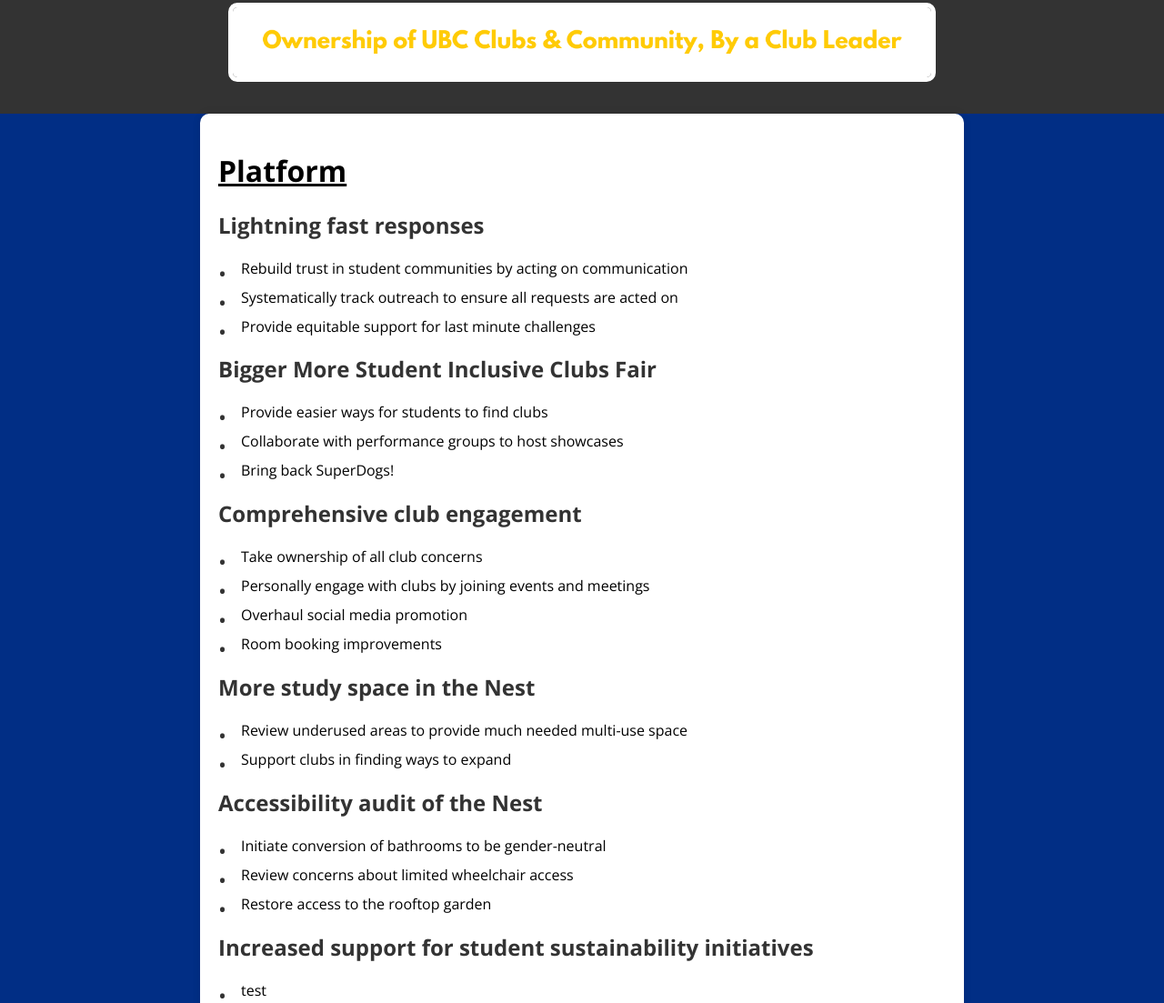
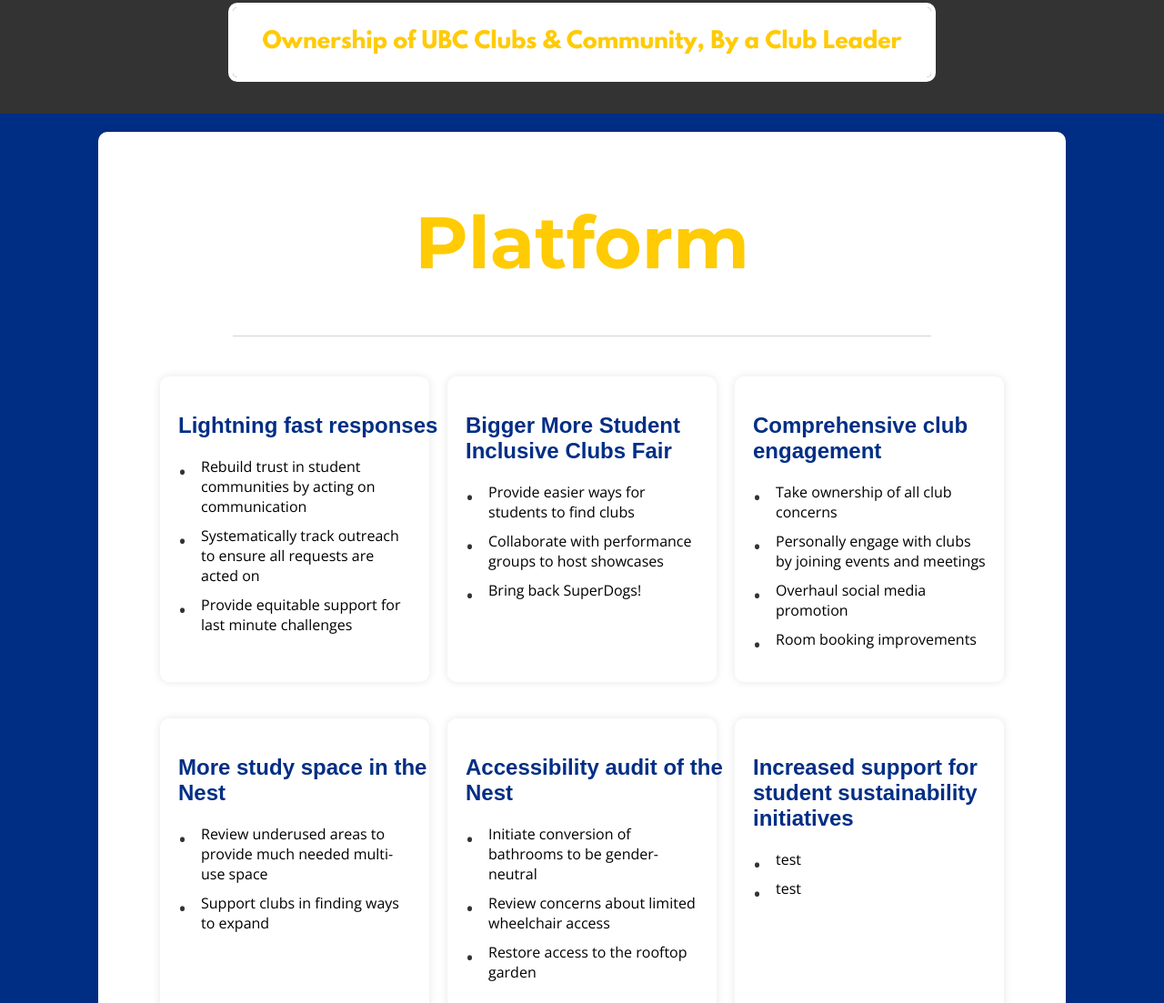
Before and after one commit to Stephr1/Stephr1.github.io, a plain HTML site: page index.html in a window 1280 px wide. Shown: the part 342-1445 px from the top of the page at 91% size. Drawn offline with nearby package versions, Linux system fonts and the light colour scheme.

Commit message:
Update index.html

```diff
--- a/index.html
+++ b/index.html
@@ -1,19 +1,23 @@
 <!DOCTYPE html>
 <html lang="en">
-
 <head>
     <meta charset="UTF-8">
     <meta name="viewport" content="width=device-width, initial-scale=1.0">
     <title>Student Election Campaign</title>
     <link href="https://fonts.googleapis.com/css2?family=Open+Sans:wght@400;700&display=swap" rel="stylesheet">
+    <link rel="preconnect" href="https://fonts.gstatic.com">
+    <link href="https://fonts.googleapis.com/css2?family=Russo+One&display=swap" rel="stylesheet">
+    <link href="https://fonts.googleapis.com/css2?family=Montserrat:wght@400;700&display=swap" rel="stylesheet">
     <style>
         body {
             font-family: 'Open Sans', sans-serif;
             margin: 0;
             padding: 0;
-            background-color: #012e85;
+            background-color: #012E85;
         }
-
+        .campaign-container{
+            padding-top:20px;
+        }
         .campaign-header {
             text-align: center;
             padding: 20px 0;
@@ -22,7 +26,6 @@
             max-width: 100%; /* Set a maximum width for the header */
             box-sizing: border-box;
         }
-
         .profile-picture, .caption-image {
             max-width: 60%; /* Use the same max-width for both images */
             height: auto;
@@ -31,43 +34,34 @@
             margin-bottom: 10px;
             background-color: transparent; /* Remove the grey background */
         }
-
         .campaign-info h1 {
             color: #333;
         }
-
         .campaign-info p {
             margin: 10px 0;
         }
-
-
-
         .campaign-list {
             text-align: left; /* Left-align the content in the campaign list */
             margin: 0 auto; /* Center the campaign list */
-            max-width: 800px; /* Limit the maximum width for better readability */
+            max-width: 80%; /* Limit the maximum width for better readability */
             padding: 20px;
             margin-bottom: 25px;
             background-color: #fff;
             border-radius: 10px;
             box-shadow: 0 0 10px rgba(0, 0, 0, 0.1);
         }
-
         .campaign-list h2 {
             color: #333;
         }
-
         .campaign-list ol {
             list-style: none;
             padding: 0;
         }
-
         .campaign-list li {
             margin-bottom: 10px;
             position: relative;
             padding-left: 25px;
         }
-
         .campaign-list li:before {
             content: "\2022";
             color: #333;
@@ -76,14 +70,12 @@
             left: 0;
             top: 0;
         }
-
         .campaign-gallery {
             display: flex;
             justify-content: space-around;
             margin-bottom: 20px;
             padding: 20px;
         }
-
         .campaign-gallery img {
             width: calc(25% - 10px);
             height: 600px; /* Fixed height for the images */
@@ -91,23 +83,54 @@
             margin: 0;
             box-sizing: border-box;
         }
-
         .additional-image {
             width: auto;/* Full-width image */
             height: auto;
             object-fit: cover; /* Crop the image to cover the entire container */
             max-width: 100%;
         }
-
         .campaign-footer {
             text-align: center;
             padding: 10px 0;
             background-color: #fff;
             color: #333;
         }
+        /* Add this CSS */
+        .platform {
+            display: flex;
+            flex-wrap: wrap;
+            justify-content: center;
+            gap:20px;
+        }
+        .platform-experience {
+            flex-basis: calc(33.33% - 20px); /* Adjust the percentage as needed */
+            margin-bottom: 20px;
+            background-color: #fff;
+            padding: 20px;
+            border-radius: 10px;
+            box-shadow: 0 0 10px rgba(0, 0, 0, 0.1);
+            max-width: 25%;
+        }
+        /* Add this CSS */
+        .profile-title {
+            text-align: center; /* Center the profile title */
+            font-size: 40px; /* Adjust the font size */
+            font-family: 'Montserrat', sans-serif; /* Use Russo One font */ /* Change the font family to a chunky font */
+            color: #FFCB05; /* Add color to the title */
+        }
+        .platform-experience h2 {
+            color: #012E85; /* Add color to the platform experience titles */
+            font-family: 'Arial', sans-serif; /* Add a fun font for the titles */
+            min-width: 300px;
+        }
+        .line {
+        border-top: 1px solid rgba(255, 255, 255, 0.5); /* Light horizontal line */
+        width: 75%; /* Span from 25% to 75% width */
+        margin: 0 auto; /* Center the line */
+        border-color: #D3D3D3;
+    }
     </style>
 </head>
-
 <body>
     <div class="campaign-header">
         <img class="profile-picture" src="imgs/website banner.png" alt="Candidate Profile Picture">
@@ -115,74 +138,112 @@
         <!-- New image below the profile picture -->
         <img class="caption-image" src="imgs/caption.png" alt="Additional Image">
     </div>
-
     <div class="campaign-container">
         <div class="campaign-list">
-            <h1><u>Platform</u></h1>
+            <div class="profile-title">
+                <h1><bold>Platform</bold></h1>
+            </div>
+            <div class="line"></div>
+            <br><br>
+            <div class="platform">
+                <div class="platform-experience">
+                <h2>Lightning fast responses</h2>
                     <ol>
-                <h2>Lightning fast responses</h2>
                         <li>Rebuild trust in student communities by acting on communication</li>
                         <li>Systematically track outreach to ensure all requests are acted on</li>
                         <li>Provide equitable support for last minute challenges</li>
-
+                    </ol>
+                </div>
+                <div class="platform-experience">
                     <h2>Bigger More Student Inclusive Clubs Fair</h2>
+                    <ol>
                         <li>Provide easier ways for students to find clubs</li>
                         <li>Collaborate with performance groups to host showcases</li>
                         <li>Bring back SuperDogs!</li>
-
+                    </ol>
+                </div>
+                <div class="platform-experience">
                     <h2>Comprehensive club engagement</h2>
+                    <ol>
                         <li>Take ownership of all club concerns</li>
                         <li>Personally engage with clubs by joining events and meetings</li>
                         <li>Overhaul social media promotion</li>
                         <li>Room booking improvements</li>
-
+                    </ol>
+                </div>
+                <div class="platform-experience">
                     <h2>More study space in the Nest</h2>
+                    <ol>
                         <li>Review underused areas to provide much needed multi-use space</li>
                         <li>Support clubs in finding ways to expand</li>
-
+                    </ol>
+                </div>
+                <div class="platform-experience">
                     <h2>Accessibility audit of the Nest</h2>
+                    <ol>
                         <li>Initiate conversion of bathrooms to be gender-neutral</li>
                         <li>Review concerns about limited wheelchair access</li>
                         <li>Restore access to the rooftop garden</li>
-
+                    </ol>
+                </div>
+                <div class="platform-experience">
                     <h2>Increased support for student sustainability initiatives</h2>
+                    <ol>
                         <li>test</li>
                         <li>test</li>
-
+                    </ol>
+                </div>
+                <div class="platform-experience">
                     <h2>Review of AMS businesses</h2>
+                    <ol>
                         <li>test</li>
                         <li>test</li>
                         <li>test</li>
                         <li>test</li>
-                <!-- Add more numbered points as needed -->
                     </ol>
                 </div>
-
+                <!-- Add more numbered points as needed -->
+            </div>
+        </div>
         <div class="campaign-list">
-            <h2><u>Leadership Experience</u></h2>
+            <div class="profile-title">
+                <h1>Leadership Experience</h1>
+            </div>
+            <div class="line"></div>
+            <br><br>
+            <div class="platform">
+                <div class="platform-experience">
+                    <h2>Integrated Engineering Club Co-President</h2>
                     <ol>
-                <h2>Integrated Engineering Club Co-President</h2>
                         <li>Elected president after 3 years involved as clubroom and shop manager </li>
                         <li>Currently overseeing 23 council members</li>
                         <li>Fostered collaboration with other engineering clubs as an EUS Councilor </li>
+                    </ol>
+                </div>
+                <div class="platform-experience">
                     <h2>Design Team Advocacy Manager</h2>
+                    <ol>
                         <li>Founded the position after recognizing barriers to engineering team funding access</li>
                         <li>Oversaw ~$1 million distribution over 2 years as a funding commitee student-at-large</li>
                         <li>Rebuilt application forms resulting in first term approvals increasing from 53% to 85% </li>
+                    </ol>
+                </div>
+                <div class="platform-experience">
                     <h2>ThunderBikes Captain</h2>
+                    <ol>
                         <li>Joined 2019 as Safety officer then stepped up as captain for 2 years </li>
                         <li>Lead the team's first electric race motorcycle build</li>
                         <li>Managed $60k budget</li>
+                    </ol>
                     <!-- Add more numbered items as needed -->
-            </ol>
                 </div>
-
+            </div>
+        </div>
         <!-- New full-width image below the Experience section -->
         <div class="additional-image">
             <img class="additional-image" src="imgs/contact.png" alt="Additional Full-width Image">
         </div>
     </div>
-
     <div class="campaign-gallery">
         <img src="imgs/thunderbikes.jpg" alt="Campaign Image 1">
         <img src="imgs/kev red.jpg" alt="Campaign Image 2">
@@ -191,7 +252,5 @@
         <img src="imgs/sagan hike.jpg" alt="Campaign Image 5">
         <!-- Add more images as needed -->
     </div>
-
 </body>
-
 </html>
```
Lines whose indentation alone changed are shown as unchanged.
